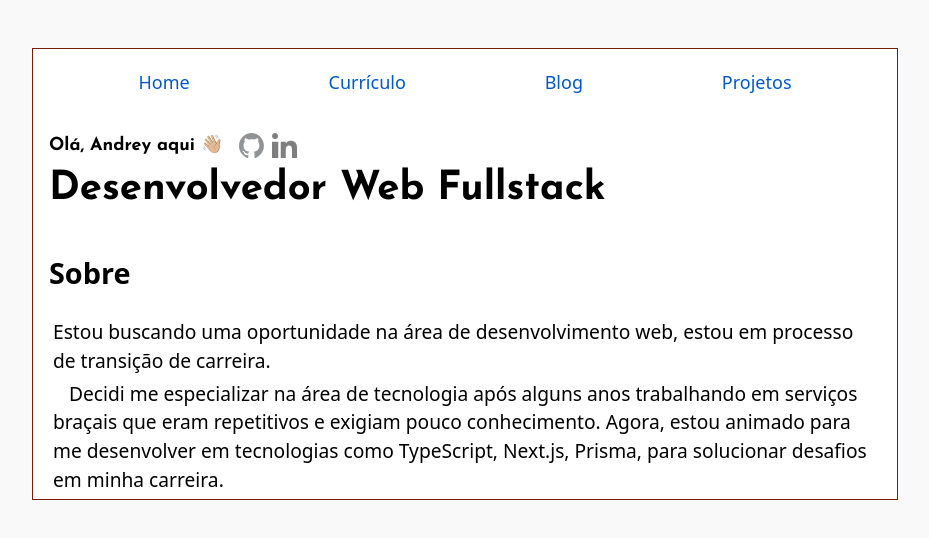
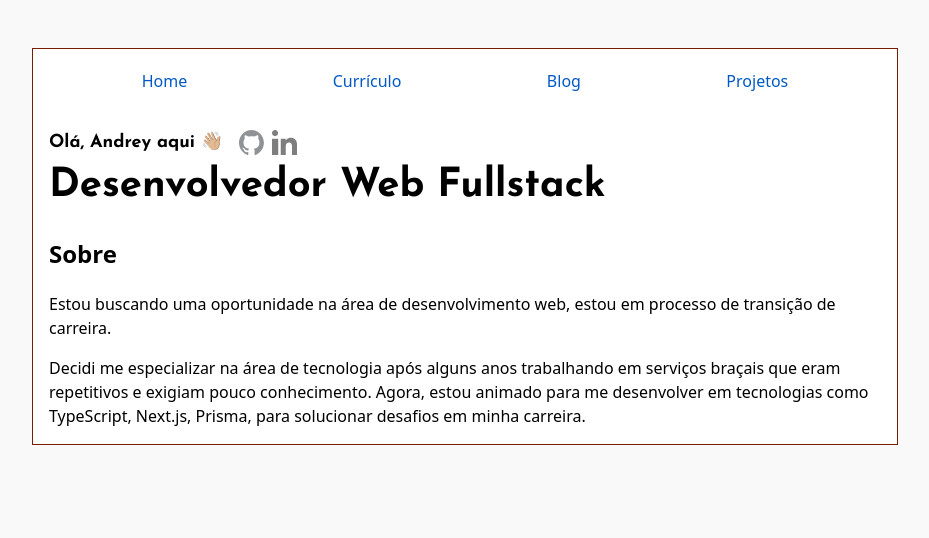
Before and after one commit to Andreyrvs/portfolio-blog, a Next.js app: page / in a window 1280 px wide. Shown: the top 538 px of the page, without its empty margins (175-1104 px from the left). Built offline with nearby package versions, Linux system fonts and the light colour scheme.

Commit message:
remove css da pagina inicial

```diff
--- a/src/pages/index.tsx
+++ b/src/pages/index.tsx
@@ -5,14 +5,15 @@ import Header from "@/components/header/Header";
 import utilStyles from "@/styles/utils.module.css";
 
 const siteTitle = "Andrey's Portfolio";
+const siteDescription = "Portfolio home page";
 
 export default function Home() {
   return (
     <Layout home>
       <Head>
         <title>{siteTitle}</title>
-        <meta name="og:description" content="Andrey's portfolio home page" />
-        <meta name="og:title" content={siteTitle} />
+        <meta name="description" content={siteDescription} />
+        <meta name="title" content={siteTitle} />
       </Head>
       <Header />
       <section className={utilStyles.headingMd}>
--- a/src/styles/globals.css
+++ b/src/styles/globals.css
@@ -1,6 +1,3 @@
-/* @value link-a: #0059C5; */
-@value link-a: #F25C05;
-
 html {
   color-scheme: light dark;
 }
@@ -8,12 +5,14 @@ html {
 body {
   background-color: #F9F9F9;
   font-family: system-ui, sans-serif;
-  font-size: 1.125rem;
+
+  /* font-size: 1.125rem; */
   line-height: 1.5;
 }
 
 img,
 picture,
+svg,
 video {
   display: block;
   max-width: 100%;
@@ -21,6 +20,8 @@ video {
 
 main {
   margin-inline: auto;
+
+  /* width: min(70ch, 100% - 4rem); */
 }
 
 a {
--- a/src/styles/utils.module.css
+++ b/src/styles/utils.module.css
@@ -6,10 +6,11 @@
   margin-bottom: 1rem;
 }
 
+/*
 .headingMd {
   font-size: 1.2rem;
   line-height: 1.5;
-}
+} */
 
 .list {
   list-style: none;
@@ -27,6 +28,7 @@
   color: #666;
 }
 
+/*
 .about {
   margin-top: 2rem;
 }
@@ -37,4 +39,4 @@
 
 .indent {
   text-indent: 1rem;
-}
+} */
```
